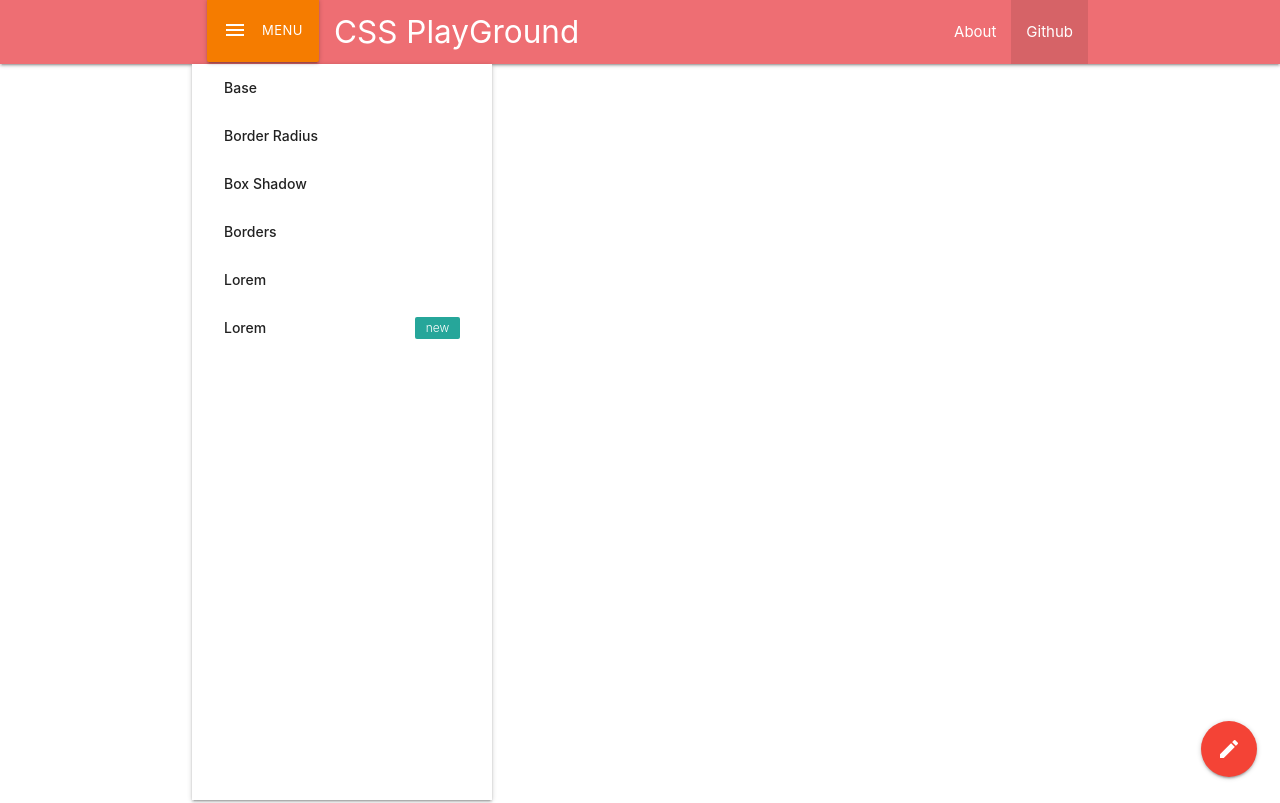
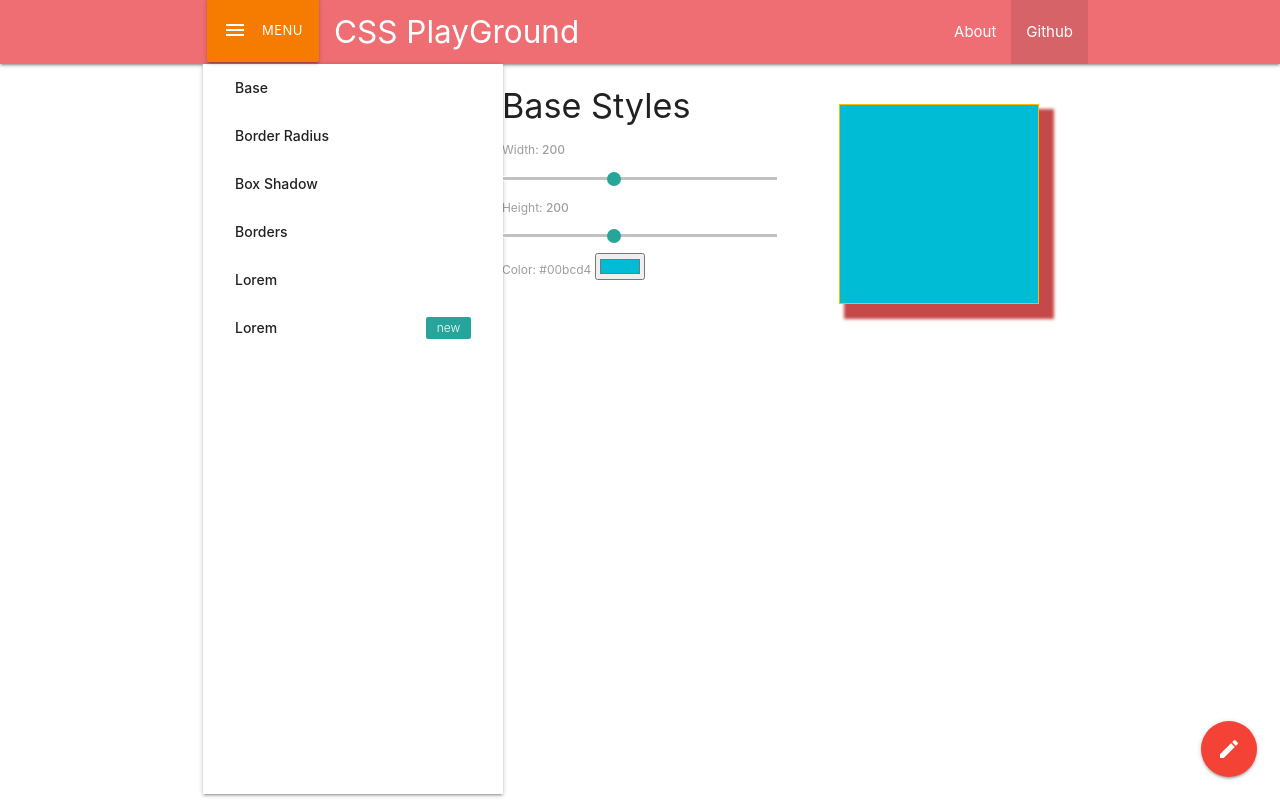
Before and after one commit to Aivirth/CssPlayground, a React (Create React App) app: page / in a window 1280 px wide. Shown: the top 803 px of the page. Built offline with nearby package versions, Linux system fonts and the light colour scheme.

Commit message:
Fixed overall layout

```diff
--- a/src/App.js
+++ b/src/App.js
@@ -18,12 +18,14 @@ class App extends Component {
           <div className="App">
             <Navbar />
             <div className="container">
+              <div className="row" style={{ marginBottom: "0px" }}>
                 <Sidenav />
                 <Switch>
                   <Route exact path="/about" component={About} />
                   <Route path="/" component={Main} />
                   <Route component={NotFound} />
                 </Switch>
+              </div>
             </div>
           </div>
         </Router>
--- a/src/components/Navigation/Sidenav/Sidenav.js
+++ b/src/components/Navigation/Sidenav/Sidenav.js
@@ -3,15 +3,17 @@ import { Link } from "react-router-dom";
 
 export default () => {
   return (
+    <div className="col s4">
       <ul
         id="nav-mobile"
-      className="sidenav"
+        className="sidenav "
         style={{
           overflow: "auto",
           transform: "translateX(0px)",
           position: "static",
           display: "inline-block",
-        height: "calc(100vh - 64px)"
+          height: "calc(100vh - 70px)",
+          paddingBottom: "0px"
         }}
       >
         <li>
@@ -41,5 +43,6 @@ export default () => {
           </a>
         </li>
       </ul>
+    </div>
   );
 };
--- a/src/containers/Main/Main.js
+++ b/src/containers/Main/Main.js
@@ -12,8 +12,8 @@ import Test from "../../components/Test/Test";
 
 export default () => {
   return (
-    <main style={{ paddingLeft: "25px" }}>
-      <div className="row">
+    <main className="col s8">
+      <div className="row" style={{ marginBottom: "0px" }}>
         <div className="col s6">
           <Switch>
             <Route exact path="/" component={Base} />
```
Lines whose indentation alone changed are shown as unchanged.
